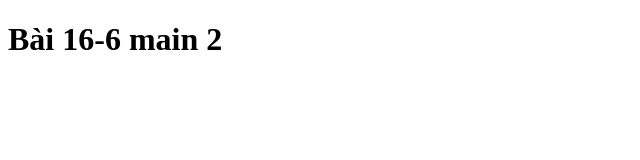
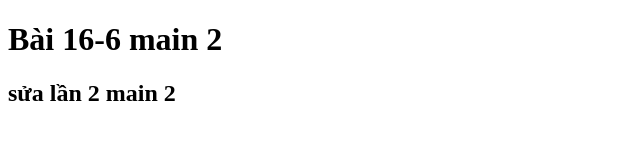
Before and after one commit to AninA285/Bai16-6, a plain HTML site: page index.html in a window 1280 px wide. Shown: the whole page, without its empty margins (0-640 px from the left). Drawn offline with Linux system fonts and the light colour scheme.

Commit message:
main 2 sửa lần 2

```diff
--- a/index.html
+++ b/index.html
@@ -7,5 +7,6 @@
   </head>
   <body>
     <h1>Bài 16-6 main 2</h1>
+    <h2>sửa lần 2 main 2</h2>
   </body>
 </html>
```
